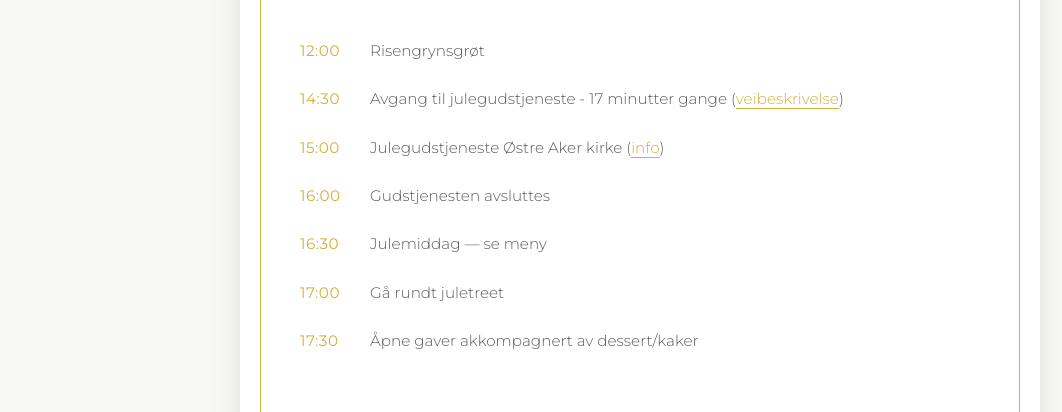
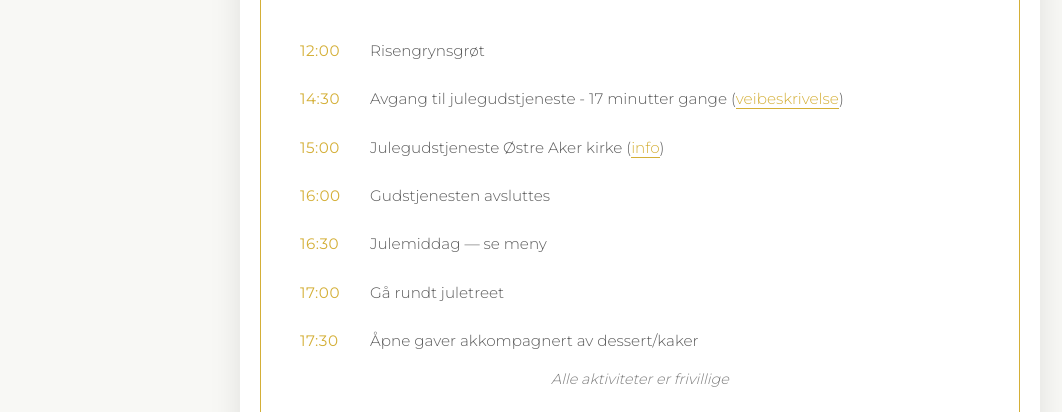
Before and after one commit to nicomen/jul2025, a plain HTML site: page index.html in a window 1280 px wide. Shown: the part 377-789 px from the top of the page, without its empty margins (0-1062 px from the left). Drawn offline with nearby package versions, Linux system fonts and the light colour scheme.

Commit message:
Legg til punkt om frivillig

```diff
--- a/index.html
+++ b/index.html
@@ -319,6 +319,7 @@
                     <span class="time">17:30</span>
                     <span class="activity">Åpne gaver akkompagnert av dessert/kaker</span>
                 </div>
+                <div class="accompaniment">Alle aktiviteter er frivillige</div>
             </section>
 
             <div class="decoration">
```
